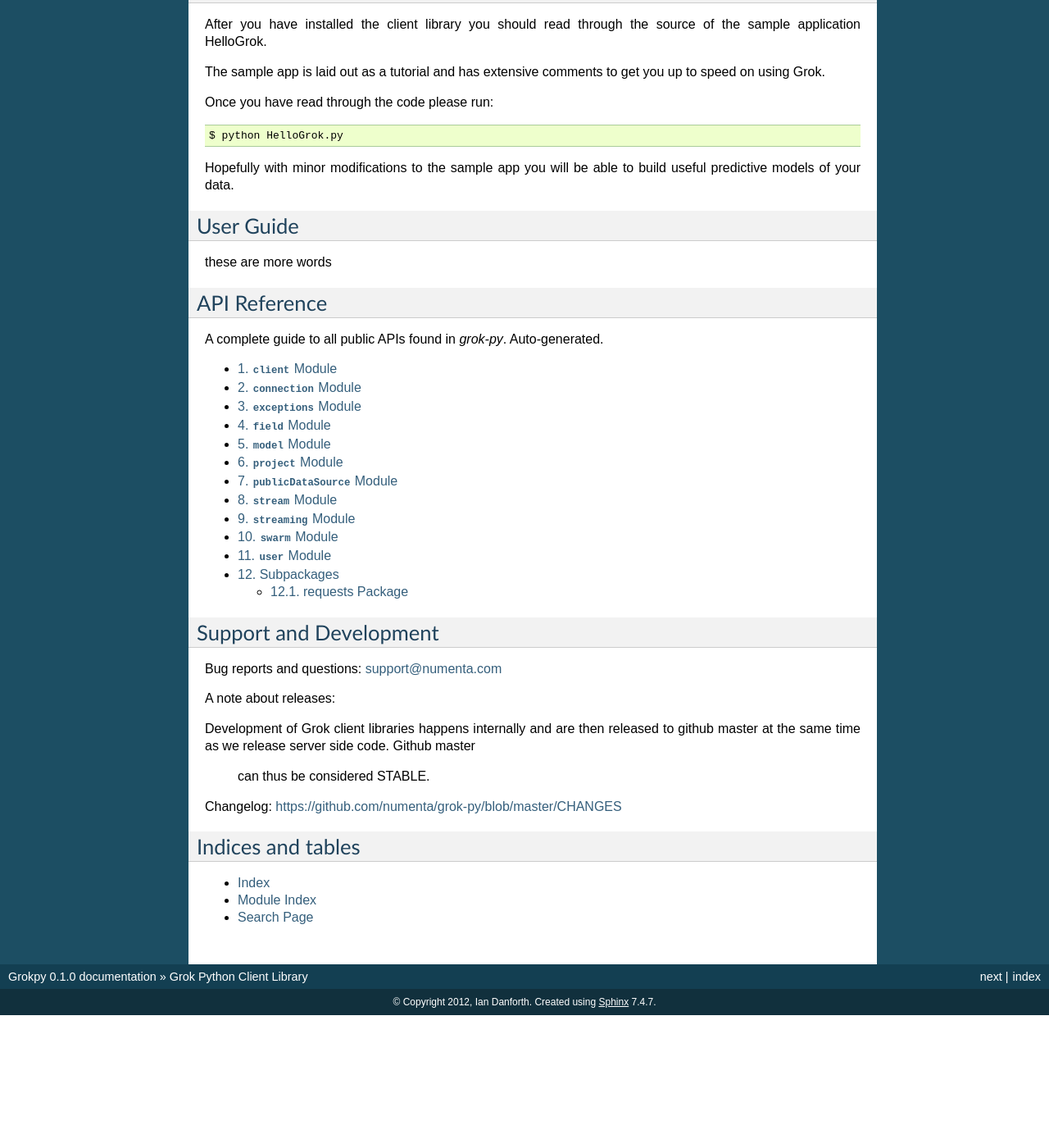
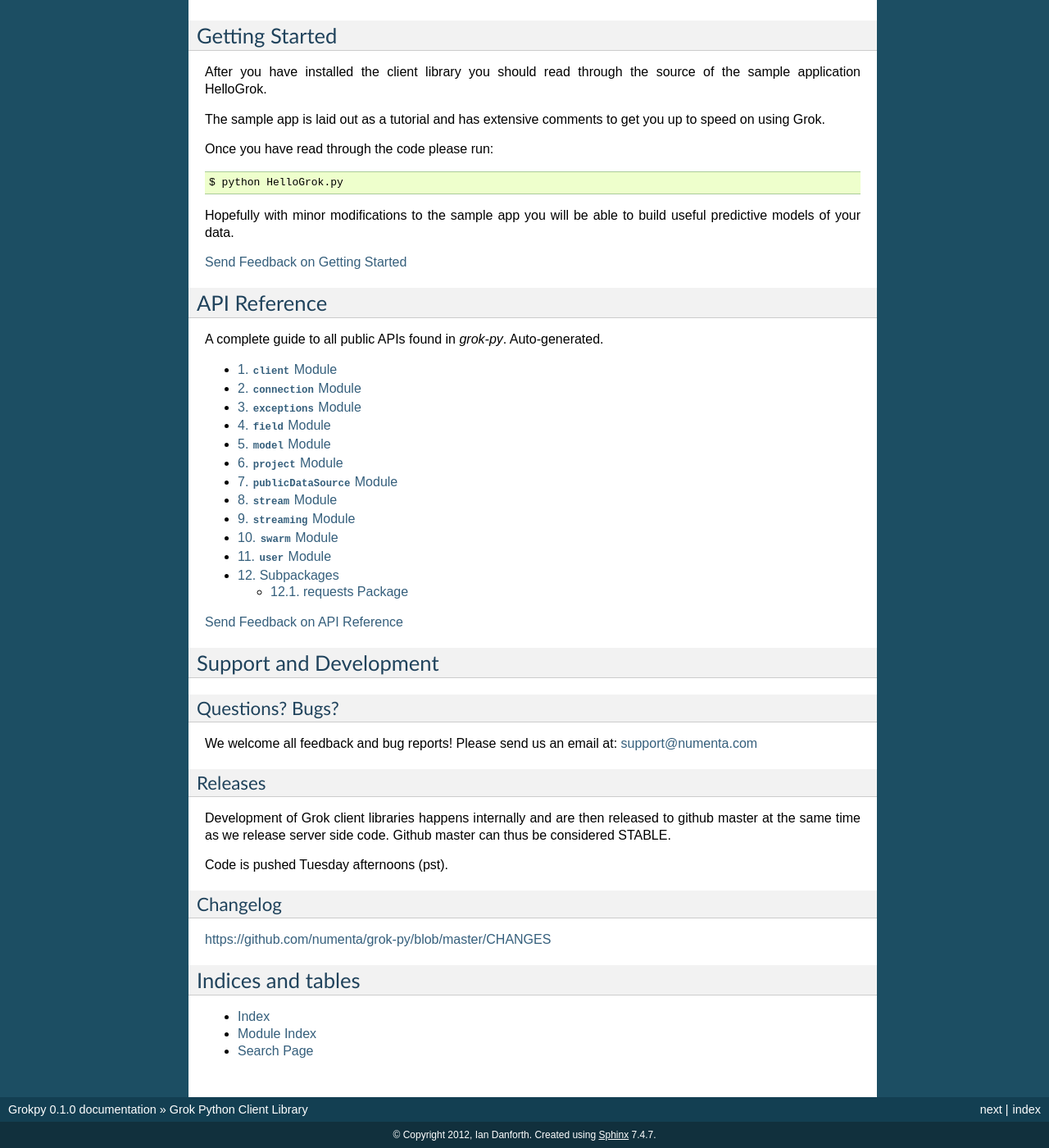
Before and after one commit to Komeil1978/grok-py, a Sphinx documentation site: the page built from docs/index.rst, in a window 1280 px wide and 1400 px high, scrolled down 704 px. Shown: the whole window at 82% size. Built offline with Sphinx 7.4.7, drawn with Linux system fonts in a browser that asks for light colours; pages that are not in the unit, such as notebooks, are missing from menus; before the commit the page ends 1942 px from its top, so only the background shows below that; some of the changed text lies outside the part shown.

Commit message:
Update docs; Cleanup minor sphix errors in requests package

```diff
--- a/docs/grokpy.rst
+++ b/docs/grokpy.rst
@@ -91,5 +91,4 @@ Subpackages
 
 .. toctree::
 
-    grokpy.httplib2
     grokpy.requests
--- a/docs/index.rst
+++ b/docs/index.rst
@@ -20,7 +14,9 @@ Installation
 With Example Apps (Recommended)
 -------------------------------
 
-Grab `the latest stable build`_ and install it. ::
+Grab `the latest stable build`_ by clicking either 'Download as zip' or
+'Download as tar.gz' on the linked page. After uncompressing that file you
+can then install the grokpy library.::
 
     $ python setup.py install
 
@@ -43,6 +39,11 @@ Don't have pip installed? You should! ::
 
     $ curl https://raw.github.com/pypa/pip/master/contrib/get-pip.py | python
 
+`Send Feedback on Installation <mailto:support@numenta.com?subject=Python-docs
+-feedback:Installation>`_
+
+.. _getting started:
+
 Getting Started
 ================
 
@@ -59,12 +60,10 @@ Once you have read through the code please run::
 Hopefully with minor modifications to the sample app you will be able to build
 useful predictive models of your data.
 
-.. _user-guide:
+`Send Feedback on Getting Started <mailto:support@numenta.com?subject=Python-docs
+-feedback:GettingStarted>`_
 
-User Guide
-==================
-
-these are more words
+.. _api reference:
 
 API Reference
 ==================
@@ -77,18 +76,33 @@ A complete guide to all public APIs found in `grok-py`. Auto-generated.
 
    grokpy
 
+`Send Feedback on API Reference <mailto:support@numenta.com?subject=Python-docs
+-feedback:APIReference>`_
+
+.. _support and development:
+
 Support and Development
 ==========================
 
-Bug reports and questions: support@numenta.com
+Questions? Bugs?
+----------------
 
-A note about releases:
+We welcome all feedback and bug reports! Please send us an email at:
+support@numenta.com
+
+Releases
+--------
 
 Development of Grok client libraries happens internally and are then released
 to github master at the same time as we release server side code. Github master
- can thus be considered STABLE.
+can thus be considered STABLE.
 
-Changelog: `<https://github.com/numenta/grok-py/blob/master/CHANGES>`_
+Code is pushed Tuesday afternoons (pst).
+
+Changelog
+---------
+
+`<https://github.com/numenta/grok-py/blob/master/CHANGES>`_
 
 Indices and tables
 ==================
```
Also changed, not shown: other parts of docs/index.rst (+0 -6 lines), docs/modules.rst (deleted, +0 -7 lines), 16 other files.
